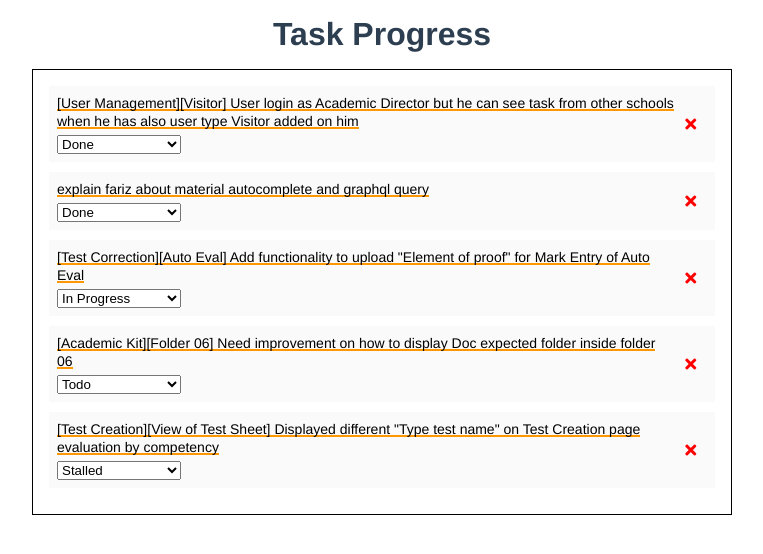
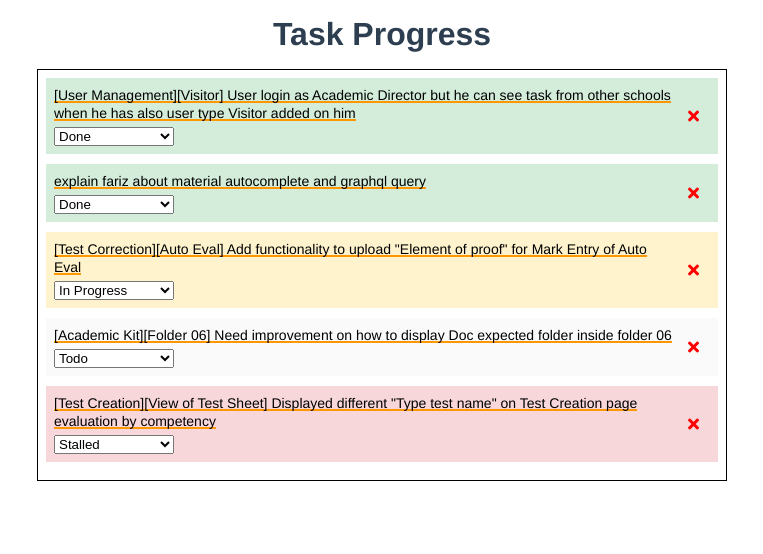
Before and after one commit to VedantaMaha/vue-todo-ts, a Vue app: page / in a window 1280 px wide. Shown: the top 554 px of the page, without its empty margins (258-1021 px from the left). Built offline with nearby package versions, Linux system fonts and the light colour scheme.

Commit message:
add background color

```diff
--- a/src/components/TaskItem.vue
+++ b/src/components/TaskItem.vue
@@ -1,5 +1,5 @@
 <template>
-  <div class="task-item">
+  <div class="task-item" :style="{ backgroundColor: statusBackgroundColor }">
     <div class="task-item__data">
       <div class="task-item__data-title">
         <a :href="task.jiraUrl" target="_blank">{{ task.jiraTitle }}</a>
@@ -27,6 +27,29 @@ export default Vue.extend({
   props: {
     task: Object,
   },
+  computed: {
+    statusBackgroundColor(): string {
+      let backgroundColor = "";
+      switch (this.task.status) {
+        case "todo":
+          backgroundColor = "#fafafa";
+          break;
+        case "in_progress":
+          backgroundColor = "#fff3cd";
+          break;
+        case "done":
+          backgroundColor = "#d4edda";
+          break;
+        case "stalled":
+          backgroundColor = "#f8d7da";
+          break;
+        default:
+          backgroundColor = "#fafafa";
+          break;
+      }
+      return backgroundColor;
+    },
+  },
 });
 </script>
 
@@ -50,7 +73,7 @@ export default Vue.extend({
     }
 
     .task-item__data-select-input {
-      width: 20%;
+      width: 120px;
     }
   }
 
--- a/src/components/TaskList.vue
+++ b/src/components/TaskList.vue
@@ -22,6 +22,7 @@ export default Vue.extend({
 <style lang="scss" scoped>
 .task-list {
   border: 1px solid black;
-  padding: 1rem;
+  padding: 0.5rem;
+  margin: 0 5px;
 }
 </style>
```
